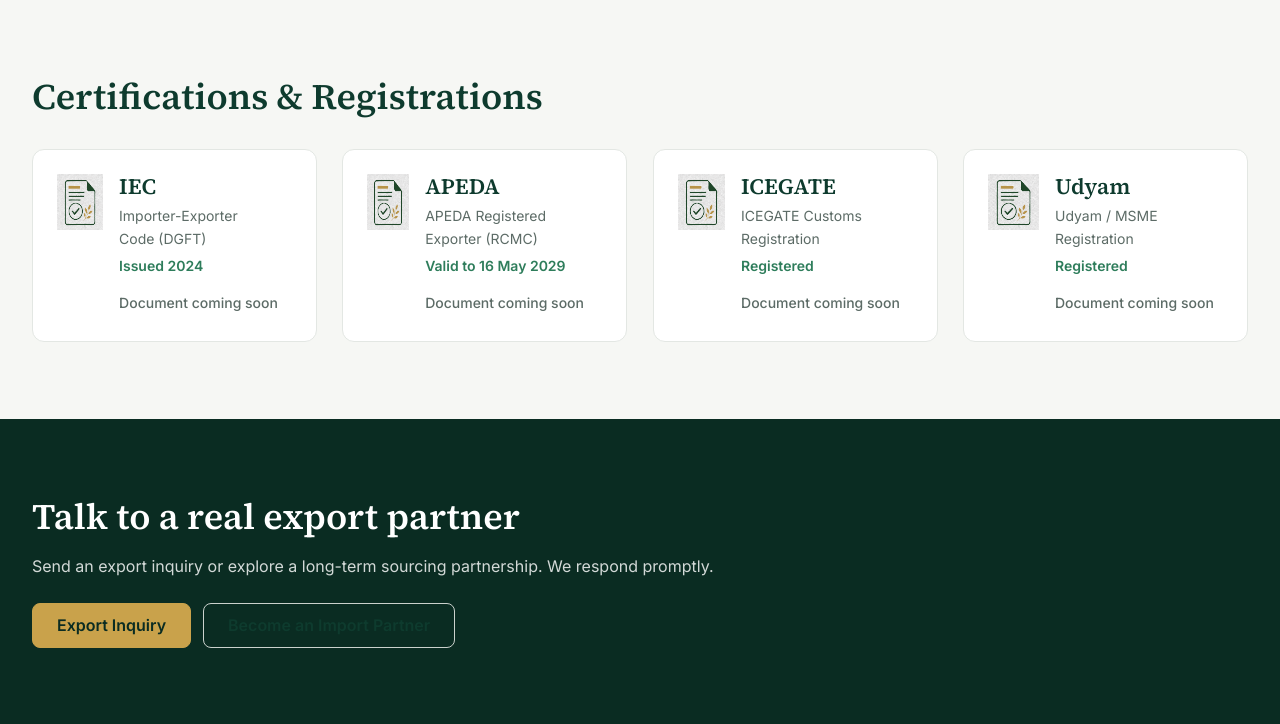
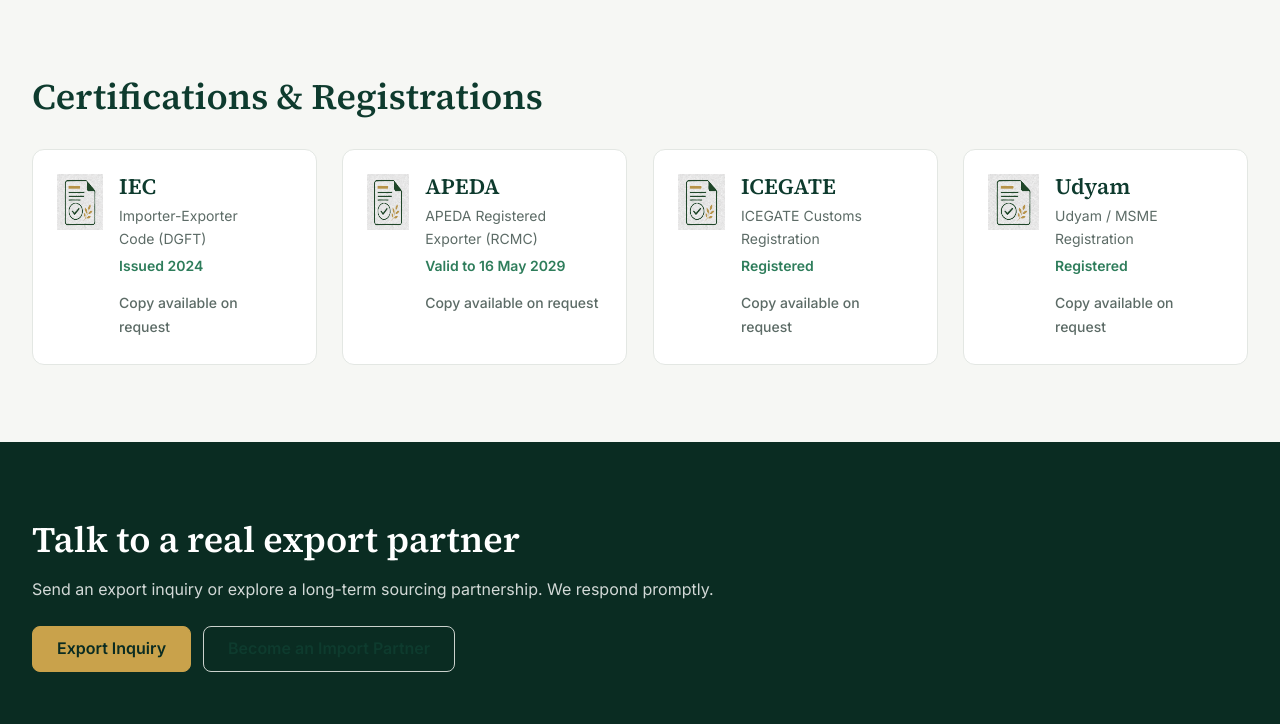
Before and after one commit to ITwArRiOr001/RoyalExotic-Farms, a Flask app: page /en/about in a window 1280 px wide. Shown: the part 3481-4205 px from the top of the page. Run offline with Flask 3, Linux system fonts and the light colour scheme; some libraries are stand-ins or nearby versions.

Commit message:
Update pending document message in cards.html

```diff
--- a/templates/components/cards.html
+++ b/templates/components/cards.html
@@ -180,7 +180,8 @@
            href="{{ _doc }}" download
            aria-label="{{ _('Download document') }}: {{ cert.code }}">{{ _('Download') }}</a>
       {% else %}
-        <span class="certification-card__action certification-card__action--pending" aria-disabled="true">{{ _('Document coming soon') }}</span>
+        {#- [P0] Documents are intentionally not public (personal data). -#}
+        <span class="certification-card__action certification-card__action--pending">{{ _('Copy available on request') }}</span>
       {% endif %}
     </div>
   </div>
```
